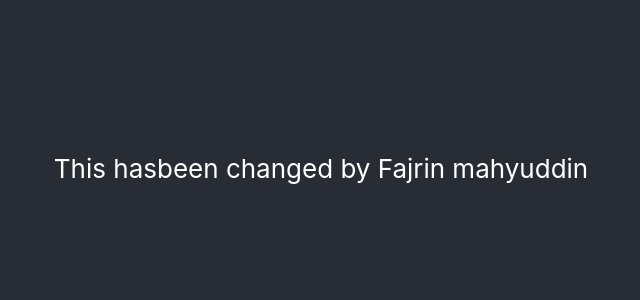
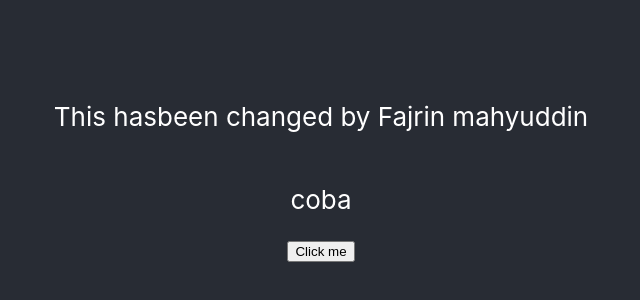
Before and after one commit to Fajrin-Mahyuddin/rekam_medis_app, a React (Create React App) app: page / in a window 1280 px wide. Shown: the part 232-532 px from the top of the page, without its empty margins (319-959 px from the left). Built offline with nearby package versions, Linux system fonts and the light colour scheme.

Commit message:
testing two

```diff
--- a/package.json
+++ b/package.json
@@ -18,7 +18,7 @@
   },
   "scripts": {
     "start": "react-scripts start",
-    "build": "react-scripts build",
+    "build": "rm build/ && react-scripts build",
     "test": "react-scripts test",
     "eject": "react-scripts eject"
   },
--- a/src/App.tsx
+++ b/src/App.tsx
@@ -1,11 +1,17 @@
-import React from "react";
+import React, { useState } from "react";
 import "./App.css";
 
 function App() {
+  const [state, setState] = useState("coba");
+  const a = () => {
+    setState("Baco");
+  };
   return (
     <div className="App">
       <header className="App-header">
         <p>This hasbeen changed by Fajrin mahyuddin</p>
+        <p>{state}</p>
+        <button onClick={a}>Click me</button>
       </header>
     </div>
   );
```
Also changed, not shown: 1 other file (tests, documents, lock files or other folders).
